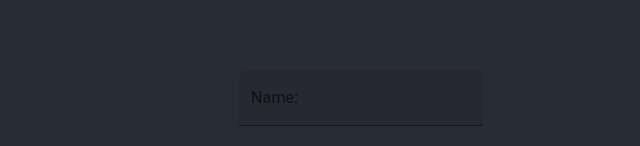
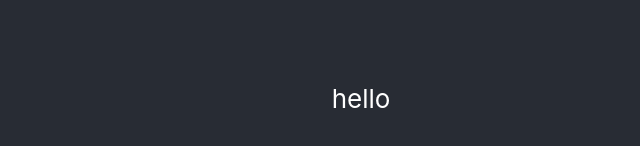
Before and after one commit to MattPChoy/hackathon22, a React (Create React App) app in the folder frontend/: page / in a window 1280 px wide. Shown: the part 302-448 px from the top of the page, without its empty margins (279-919 px from the left). Built offline with nearby package versions, Linux system fonts and the light colour scheme.

Commit message:
starter files for invite page

```diff
--- a/frontend/src/App.js
+++ b/frontend/src/App.js
@@ -4,6 +4,7 @@ import Loading from "./components/Loading"
 import Selection from "./components/Selection"
 import Join from "./components/Join"
 import DataScreen from "./components/Data"
+import Invite from "./components/Invite"
 
 import Button from '@mui/material/Button';
 import './App.css';
@@ -23,7 +24,7 @@ function App() {
   return (
     <div className="App">
       <header className="App-header">
-         <DataScreen />
+         <Invite />
       </header>
     </div>
   );
--- /dev/null
+++ b/frontend/src/components/Invite.js
@@ -0,0 +1,14 @@
+import Card from "@mui/material/Card";
+import React from 'react';
+
+export default class DataScreen extends React.Component {
+    constructor(props) {
+        super(props);
+    }
+
+    render() {
+        return (
+            <p> hello </p>
+        )
+    }
+}
```
